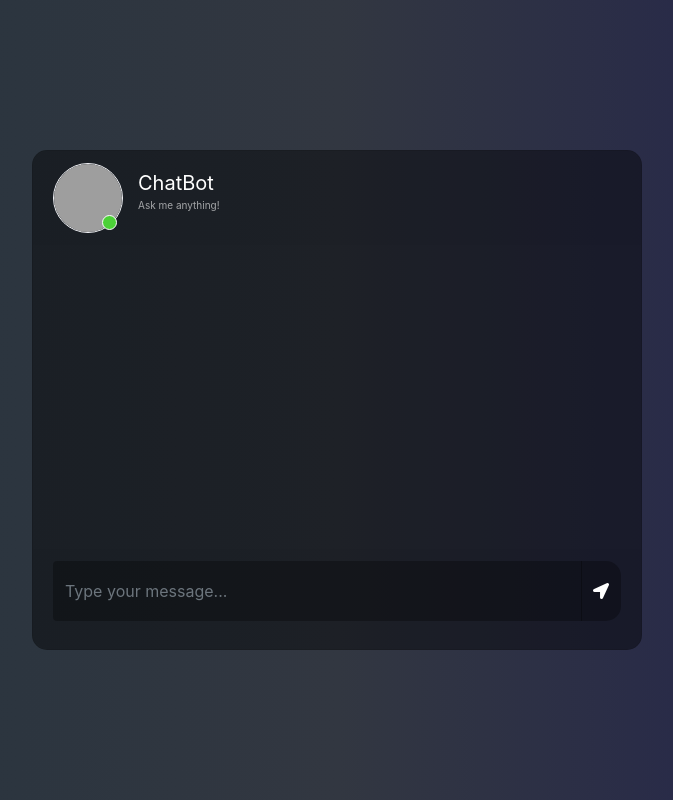
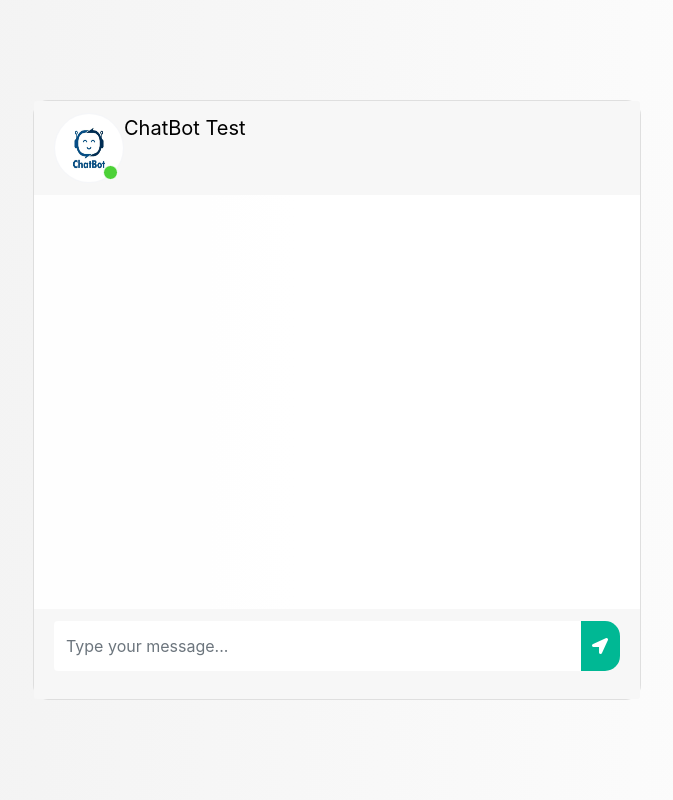
Before and after one commit to ismailtarik/ChatBot, a Flask app: page / in a window 1280 px wide. Shown: the whole page, without its empty margins (303-976 px from the left). Run offline with Flask 3, Linux system fonts and the light colour scheme; some libraries are stand-ins or nearby versions; grey boxes are pictures that could not be loaded.

Commit message:
Last Commit

```diff
--- a/static/style.css
+++ b/static/style.css
@@ -1,92 +1,181 @@
-body,html{
+
+
+body, html {
 	height: 100%;
 	margin: 0;
-	background: rgb(44, 47, 59);
-   background: -webkit-linear-gradient(to right, rgb(40, 59, 34), rgb(54, 60, 70), rgb(32, 32, 43));
-	background: linear-gradient(to right, rgb(38, 51, 61), rgb(50, 55, 65), rgb(33, 33, 78));
+	background: linear-gradient(to right, #273c75, #353b48, #2f3640);
   }
 
-.chat{
+  .chat {
 	margin-top: auto;
 	margin-bottom: auto;
+	padding: 1rem;
   }
-.card{
-	height: 500px;
-	border-radius: 15px !important;
-	background-color: rgba(0,0,0,0.4) !important;
+  .card {
+	height: 600px;
+	border-radius: 15px;
+	background-color: rgba(0, 0, 0, 0.5);
   }
-.contacts_body{
-	padding:  0.75rem 0 !important;
+  .msg_card_body {
+	overflow-y: auto;
+	height: 400px;
+  }
+  .card-header {
+	border-radius: 15px 15px 0 0;
+	border-bottom: 0;
+	color: rgb(13, 8, 8);
+	background-color: #353b48;
+  }
+  .card-footer {
+	border-radius: 0 0 15px 15px;
+	border-top: 0;
+	color: #000;
+  }
+  .type_msg {
+	background-color: #353b48;
+	border: 0;
+	color: rgb(0, 0, 0);
+	height: 50px;
+	resize: none;
+  }
+  .type_msg:focus {
+	box-shadow: none;
+	outline: 0;
+  }
+  .user_img, .user_img_msg {
+	border: 2px solid #062ab7;
+  }
+  .online_icon {
+	background-color: #4cd137;
+	position: absolute;
+	bottom: 0.2em;
+	right: 0.4em;
+  }
+  .msg_cotainer {
+	background-color: #9fcefe;
+	border-radius: 25px;
+	padding: 10px;
+  }
+  .msg_cotainer_send {
+	background-color: #c3dac8;
+	border-radius: 25px;
+	padding: 10px;
+  }
+  .msg_time, .msg_time_send {
+	color: rgba(255,255,255,0.6);
+	font-size: 10px;
+  }
+  .send_btn {
+	background-color: #78e08f;
+	color: white;
+  }
+
+
+  body, html {
+    height: 100%;
+    margin: 0;
+    background: linear-gradient(to right, #f0f0f0, #ffffff); /* Couleur de fond blanc */
+}
+
+.chat {
+    margin-top: auto;
+    margin-bottom: auto;
+    padding: 1rem;
+}
+
+.card {
+    height: 600px;
+    border-radius: 15px;
+    background-color: rgba(255, 255, 255, 0.9); /* Fond blanc pour la carte */
+}
+
+.contacts_body {
+    padding: 0.75rem 0 !important;
     overflow-y: auto;
     white-space: nowrap;
 }
-.msg_card_body{
+
+.msg_card_body {
     overflow-y: auto;
+    height: 400px;
 }
-.card-header{
-	border-radius: 15px 15px 0 0 !important;
-	border-bottom: 0 !important;
+
+.card-header {
+    border-radius: 15px 15px 0 0;
+    border-bottom: 0;
+    color: #000; /* Couleur de texte noire */
+    background-color: #f7f7f7; /* Couleur de fond gris clair pour l'en-tête */
 }
-.card-footer{
-border-radius: 0 0 15px 15px !important;
-	border-top: 0 !important;
+
+.card-footer {
+    border-radius: 0 0 15px 15px;
+    border-top: 0;
+    color: #000; /* Couleur de texte noire */
+    background-color: #f7f7f7; /* Couleur de fond gris clair pour le pied de carte */
 }
-.container{
-	align-content: center;
+
+.type_msg {
+    background-color: #ffffff; /* Fond blanc pour la zone de message */
+    border: 0;
+    color: #000; /* Couleur de texte noire */
+    height: 50px;
+    resize: none;
 }
-.search{
-	border-radius: 15px 0 0 15px !important;
-	background-color: rgba(0,0,0,0.3) !important;
-	border:0 !important;
-	color:white !important;
+
+.type_msg:focus {
+    box-shadow: none;
+    outline: 0;
 }
-.search:focus{
-	 box-shadow:none !important;
-   outline:0px !important;
+
+.msg_cotainer {
+    background-color: #dfe6e9; /* Couleur de fond pour les messages reçus */
+    border-radius: 25px;
+    padding: 10px;
 }
-.type_msg{
-	background-color: rgba(0,0,0,0.3) !important;
-	border:0 !important;
-	color:white !important;
-	height: 60px !important;
-	overflow-y: auto;
+
+.msg_cotainer_send {
+    background-color: #00b894; /* Couleur de fond pour les messages envoyés */
+    border-radius: 25px;
+    padding: 10px;
+    color: white; /* Couleur de texte blanche pour les messages envoyés */
 }
-	.type_msg:focus{
-	 box-shadow:none !important;
-   outline:0px !important;
+
+.msg_time, .msg_time_send {
+    color: rgba(0, 0, 0, 0.6); /* Couleur de texte noire pour les heures des messages */
+    font-size: 10px;
 }
-.attach_btn{
-	border-radius: 15px 0 0 15px !important;
-	background-color: rgba(0,0,0,0.3) !important;
-	border:0 !important;
-	color: white !important;
+
+/* Styles des boutons */
+.send_btn, .attach_btn, .search_btn {
+    border: 0;
+    border-radius: 15px;
+    background-color: #00b894; /* Couleur de fond pour les boutons */
+    color: white; /* Couleur de texte blanche pour les boutons */
     cursor: pointer;
 }
-.send_btn{
-	border-radius: 0 15px 15px 0 !important;
-	background-color: rgba(0,0,0,0.3) !important;
-	border:0 !important;
-	color: white !important;
-	cursor: pointer;
+
+/* Autres styles */
+.user_info span {
+    font-size: 20px;
+    color: #000; /* Couleur de texte noire pour le nom d'utilisateur */
 }
-.search_btn{
-	border-radius: 0 15px 15px 0 !important;
-	background-color: rgba(0,0,0,0.3) !important;
-	border:0 !important;
-	color: white !important;
-	cursor: pointer;
+
+.user_info p {
+    font-size: 10px;
+    color: rgba(0, 0, 0, 0.6); /* Couleur de texte noire pour les informations supplémentaires */
 }
-.contacts{
-	list-style: none;
-	padding: 0;
+
+/* Icône en ligne */
+.online_icon {
+    background-color: #4cd137;
+    position: absolute;
+    bottom: 0.2em;
+    right: 0.4em;
 }
-.contacts li{
-	width: 100% !important;
-	padding: 5px 10px;
-	margin-bottom: 15px !important;
-}
-.active{
-	background-color: rgba(0,0,0,0.3);
+
+/* Autres classes */
+.active {
+    background-color: rgba(200, 200, 200, 0.5); /* Couleur de fond gris pour les éléments actifs */
 }
 .user_img{
 	height: 70px;
@@ -122,102 +211,3 @@ border-radius: 0 0 15px 15px !important;
 .offline{
 	background-color: #c23616 !important;
 }
-.user_info{
-	margin-top: auto;
-	margin-bottom: auto;
-	margin-left: 15px;
-}
-.user_info span{
-	font-size: 20px;
-	color: white;
-}
-.user_info p{
-	font-size: 10px;
-	color: rgba(255,255,255,0.6);
-}
-.video_cam{
-	margin-left: 50px;
-	margin-top: 5px;
-}
-.video_cam span{
-	color: white;
-	font-size: 20px;
-	cursor: pointer;
-	margin-right: 20px;
-}
-.msg_cotainer{
-	margin-top: auto;
-	margin-bottom: auto;
-	margin-left: 10px;
-	border-radius: 25px;
-	background-color: rgb(82, 172, 255);
-	padding: 10px;
-	position: relative;
-}
-.msg_cotainer_send{
-	margin-top: auto;
-	margin-bottom: auto;
-	margin-right: 10px;
-	border-radius: 25px;
-	background-color: #58cc71;
-	padding: 10px;
-	position: relative;
-}
-.msg_time{
-	position: absolute;
-	left: 0;
-	bottom: -15px;
-	color: rgba(255,255,255,0.5);
-	font-size: 10px;
-}
-.msg_time_send{
-	position: absolute;
-	right:0;
-	bottom: -15px;
-	color: rgba(255,255,255,0.5);
-	font-size: 10px;
-}
-.msg_head{
-	position: relative;
-}
-#action_menu_btn{
-	position: absolute;
-	right: 10px;
-	top: 10px;
-	color: white;
-	cursor: pointer;
-	font-size: 20px;
-}
-.action_menu{
-	z-index: 1;
-	position: absolute;
-	padding: 15px 0;
-	background-color: rgba(0,0,0,0.5);
-	color: white;
-	border-radius: 15px;
-	top: 30px;
-	right: 15px;
-	display: none;
-}
-.action_menu ul{
-	list-style: none;
-	padding: 0;
-	margin: 0;
-}
-.action_menu ul li{
-	width: 100%;
-	padding: 10px 15px;
-	margin-bottom: 5px;
-}
-.action_menu ul li i{
-	padding-right: 10px;
-}
-.action_menu ul li:hover{
-	cursor: pointer;
-	background-color: rgba(0,0,0,0.2);
-}
-@media(max-width: 576px){
-	.contacts_card{
-	margin-bottom: 15px !important;
-}
-}
--- a/template/chat.html
+++ /dev/null
@@ -1,82 +0,0 @@
-
-<link href="//maxcdn.bootstrapcdn.com/bootstrap/4.1.1/css/bootstrap.min.css" rel="stylesheet" id="bootstrap-css">
-<script src="//maxcdn.bootstrapcdn.com/bootstrap/4.1.1/js/bootstrap.min.js"></script>
-<script src="//cdnjs.cloudflare.com/ajax/libs/jquery/3.2.1/jquery.min.js"></script>
-
-<!DOCTYPE html>
-<html>
-	<head>
-		<title>Chatbot</title>
-		<link rel="stylesheet" href="https://stackpath.bootstrapcdn.com/bootstrap/4.1.3/css/bootstrap.min.css" integrity="sha384-MCw98/SFnGE8fJT3GXwEOngsV7Zt27NXFoaoApmYm81iuXoPkFOJwJ8ERdknLPMO" crossorigin="anonymous">
-		<link rel="stylesheet" href="https://use.fontawesome.com/releases/v5.5.0/css/all.css" integrity="sha384-B4dIYHKNBt8Bc12p+WXckhzcICo0wtJAoU8YZTY5qE0Id1GSseTk6S+L3BlXeVIU" crossorigin="anonymous">
-		<script src="https://ajax.googleapis.com/ajax/libs/jquery/3.3.1/jquery.min.js"></script>
-		<link rel="stylesheet" type="text/css" href="{{ url_for('static', filename='style.css')}}"/>
-	</head>
-
-
-	<body>
-		<div class="container-fluid h-100">
-			<div class="row justify-content-center h-100">
-				<div class="col-md-8 col-xl-6 chat">
-					<div class="card">
-						<div class="card-header msg_head">
-							<div class="d-flex bd-highlight">
-								<div class="img_cont">
-									<img src="https://i.ibb.co/fSNP7Rz/icons8-chatgpt-512.png" class="rounded-circle user_img">
-									<span class="online_icon"></span>
-								</div>
-								<div class="user_info">
-									<span>ChatBot</span>
-									<p>Ask me anything!</p>
-								</div>
-							</div>
-						</div>
-						<div id="messageFormeight" class="card-body msg_card_body">
-
-
-						</div>
-						<div class="card-footer">
-							<form id="messageArea" class="input-group">
-                                <input type="text" id="text" name="msg" placeholder="Type your message..." autocomplete="off" class="form-control type_msg" required/>
-								<div class="input-group-append">
-									<button type="submit" id="send" class="input-group-text send_btn"><i class="fas fa-location-arrow"></i></button>
-								</div>
-							</form>
-						</div>
-					</div>
-				</div>
-			</div>
-        </div>
-
-        <script>
-        $(document).ready(function(){
-            $("#messageArea").on("submit", function(event){
-                const date = new Date();
-                const hour = date.getHours();
-                const minute = date.getMinutes();
-                const str_time = hour+":"+minute;
-                var rawText = $("#text").val();
-
-                var userHtml = '<div class="d-flex justify-content-end mb-4"><div class="msg_cotainer_send">' + rawText + '<span class="msg_time_send">'+ str_time +
-                    '</span></div><div class="img_cont_msg"><img src="https://i.ibb.co/d5b84Xw/Untitled-design.png" class="rounded-circle user_img_msg"></div></div>';
-
-                $("#text").val("");
-                $("#messageFormeight").append(userHtml);
-
-                $.ajax({
-                    data:{
-                        msg: rawText,
-                    },
-                    type: "POST",
-                    url: "/get"
-                }).done(function(data){
-                    var botHtml = '<div class="d-flex justify-content-start mb-4"><div class="img_cont_msg"><img src="https://i.ibb.co/fSNP7Rz/icons8-chatgpt-512.png" class="rounded-circle user_img_msg"></div><div class="msg_cotainer">' + data + '<span class="msg_time">' + str_time + '</span></div></div>';
-                    $("#messageFormeight"),append($.parseHTML(botHtml));
-                });
-                event.preventDefault();
-            });
-        });
-        </script>
-
-    </body>
-</html>
--- /dev/null
+++ b/templates/chat.html
@@ -0,0 +1,128 @@
+
+<link
+  href="//maxcdn.bootstrapcdn.com/bootstrap/4.1.1/css/bootstrap.min.css"
+  rel="stylesheet"
+  id="bootstrap-css"
+/>
+<script src="//maxcdn.bootstrapcdn.com/bootstrap/4.1.1/js/bootstrap.min.js"></script>
+<script src="//cdnjs.cloudflare.com/ajax/libs/jquery/3.2.1/jquery.min.js"></script>
+
+<!DOCTYPE html>
+<html>
+  <head>
+    <title>Chatbot</title>
+    <link
+      rel="stylesheet"
+      href="https://stackpath.bootstrapcdn.com/bootstrap/4.1.3/css/bootstrap.min.css"
+      integrity="sha384-MCw98/SFnGE8fJT3GXwEOngsV7Zt27NXFoaoApmYm81iuXoPkFOJwJ8ERdknLPMO"
+      crossorigin="anonymous"
+    />
+    <link
+      rel="stylesheet"
+      href="https://use.fontawesome.com/releases/v5.5.0/css/all.css"
+      integrity="sha384-B4dIYHKNBt8Bc12p+WXckhzcICo0wtJAoU8YZTY5qE0Id1GSseTk6S+L3BlXeVIU"
+      crossorigin="anonymous"
+    />
+    <script src="https://ajax.googleapis.com/ajax/libs/jquery/3.3.1/jquery.min.js"></script>
+    <link
+      rel="stylesheet"
+      type="text/css"
+      href="{{ url_for('static', filename='style.css')}}"
+    />
+  </head>
+
+  <body>
+    <div class="container-fluid h-100">
+      <div class="row justify-content-center h-100">
+        <div class="col-md-8 col-xl-6 chat">
+          <div class="card">
+            <div class="card-header msg_head">
+              <div class="d-flex bd-highlight">
+                <div class="img_cont">
+                  <img
+                    src="{{ url_for('static', filename='images/image_chat.jpg') }}"
+                    class="rounded-circle user_img"
+                  />
+                  <span class="online_icon"></span>
+                </div>
+                <div class="user_info">
+                  <span>ChatBot Test</span>
+                </div>
+              </div>
+            </div>
+            <div id="messageFormeight" class="card-body msg_card_body"></div>
+            <div class="card-footer">
+              <form id="messageArea" class="input-group">
+                <input
+                  type="text"
+                  id="text"
+                  name="msg"
+                  placeholder="Type your message..."
+                  autocomplete="off"
+                  class="form-control type_msg"
+                  required
+                />
+                <div class="input-group-append">
+                  <button
+                    type="submit"
+                    id="send"
+                    class="input-group-text send_btn"
+                  >
+                    <i class="fas fa-location-arrow"></i>
+                  </button>
+                </div>
+              </form>
+            </div>
+          </div>
+        </div>
+      </div>
+    </div>
+
+    <script>
+      function scrollToBottom() {
+        var messageBody = document.getElementById("messageFormeight");
+        messageBody.scrollTop = messageBody.scrollHeight;
+      }
+
+      $(document).ready(function () {
+        $("#messageArea").on("submit", function (event) {
+          const date = new Date();
+          const hour = date.getHours();
+          const minute = date.getMinutes();
+          const str_time = hour + ":" + minute;
+          var rawText = $("#text").val();
+
+          var userHtml =
+            '<div class="d-flex justify-content-end mb-4"><div class="msg_cotainer_send">' +
+            rawText +
+            '<span class="msg_time_send">' +
+            str_time +
+            '</span></div><div class="img_cont_msg"><img src="https://i.ibb.co/d5b84Xw/Untitled-design.png" class="rounded-circle user_img_msg"></div></div>';
+
+          $("#text").val("");
+          $("#messageFormeight").append(userHtml);
+
+          scrollToBottom();
+
+          $.ajax({
+            data: {
+              msg: rawText,
+            },
+            type: "POST",
+            url: "/get",
+          }).done(function (data) {
+            var botHtml =
+              '<div class="d-flex justify-content-start mb-4"><div class="img_cont_msg"><img src="https://i.ibb.co/fSNP7Rz/icons8-chatgpt-512.png" class="rounded-circle user_img_msg"></div><div class="msg_cotainer">' +
+              data +
+              '<span class="msg_time">' +
+              str_time +
+              "</span></div></div>";
+            $("#messageFormeight").append($.parseHTML(botHtml));
+            scrollToBottom();
+          });
+          event.preventDefault();
+        });
+      });
+    </script>
+  </body>
+</html>
```
Also changed, not shown: app.py (+5 -4 lines), static/images/image_chat.jpg (added). Lines whose indentation alone changed are shown as unchanged.
